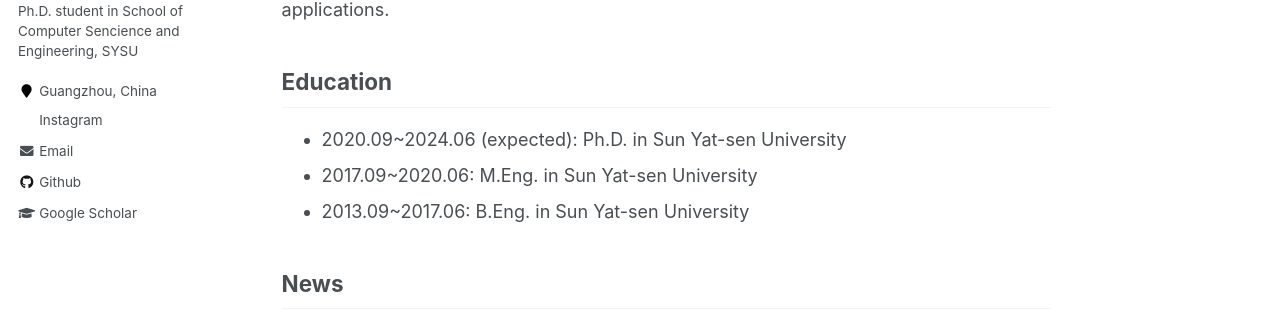
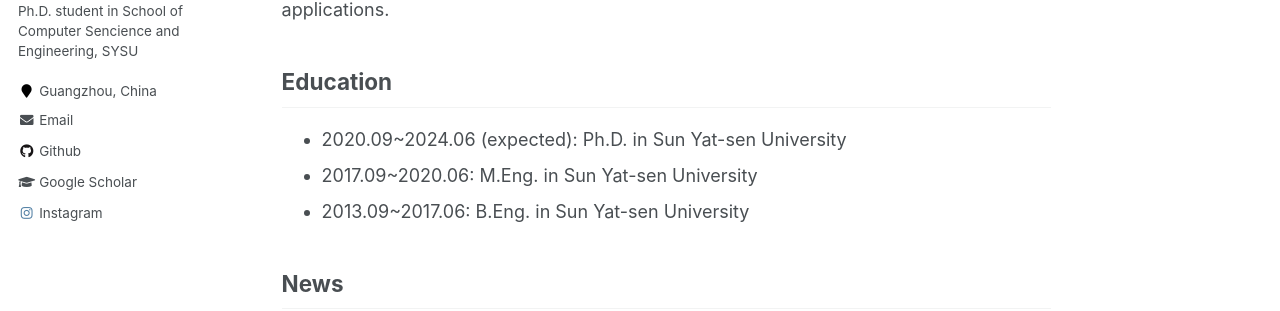
Before and after one commit to onewalnut/onewalnut.github.io, a Jekyll site: the page built from _pages/about.md, in a window 1280 px wide. Shown: the part 334-645 px from the top of the page. Built offline with Jekyll 4.4.1, drawn with Linux system fonts in a browser that asks for light colours.

Commit message:
Update author-profile.html

```diff
--- a/_includes/author-profile.html
+++ b/_includes/author-profile.html
@@ -30,9 +30,6 @@
       {% endif %}
       {% if author.uri %}
         <li><a href="{{ author.uri }}"><i class="fas fa-fw fa-link" aria-hidden="true"></i> {{ site.data.ui-text[site.locale].website_label | default: "Website" }}</a></li>
-      {% endif %}
-      {% if author.instagram %}
-        <li><a href="https://instagram.com/{{ author.instagram }}"><i class="fas fa-fw fa-instagram" aria-hidden="true"></i> Instagram</a></li>
       {% endif %}
       {% if author.email %}
         <li><a href="mailto:{{ author.email }}"><i class="fas fa-fw fa-envelope" aria-hidden="true"></i> {{ site.data.ui-text[site.locale].email_label | default: "Email" }}</a></li>
@@ -117,7 +114,10 @@
       {% endif %}
       {% if author.wikipedia %}
         <li><a href="https://en.wikipedia.org/wiki/User:{{ author.wikipedia }}"><i class="fab fa-fw fa-wikipedia-w" aria-hidden="true"></i> Wikipedia</a></li>
-{% endif %}
+      {% endif %}
+      {% if author.instagram %}
+        <li><a href="https://instagram.com/{{ author.instagram }}"><i class="fab fa-fw fa-instagram" aria-hidden="true"></i> Instagram</a></li>
+      {% endif %}
     </ul>
   </div>
 </div>
```
